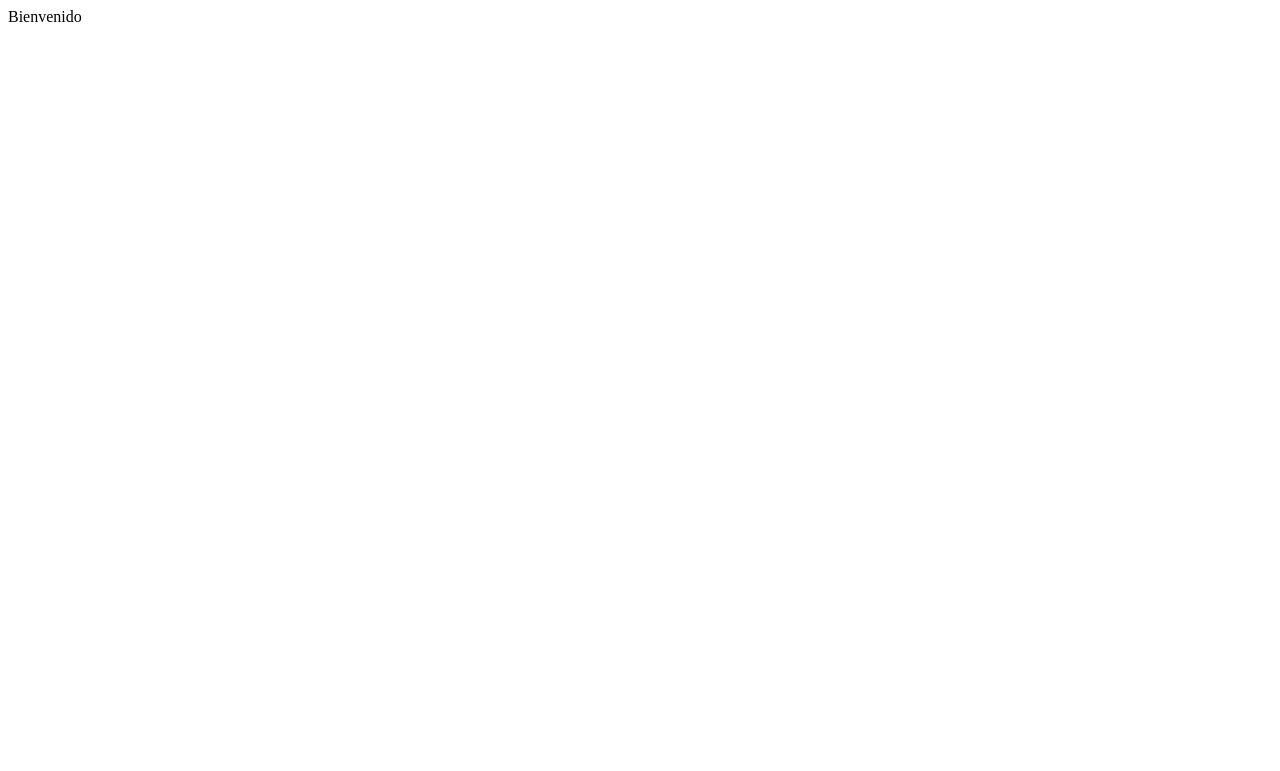
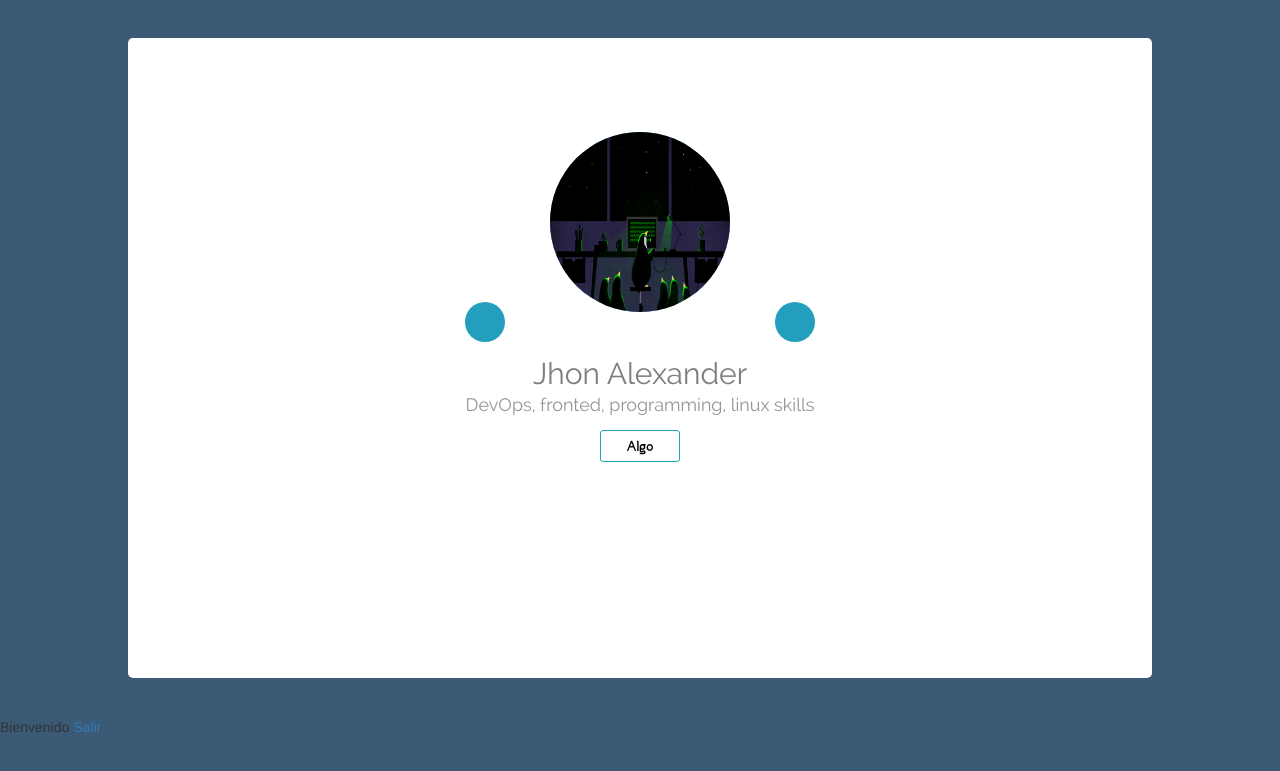
Before and after one commit to Alexjh16/loginMVC, a PHP site: page /index.php?class=Administrador&method=home in a window 1280 px wide. Before the commit the part shown is almost empty. Shown: the top 771 px of the page. Run offline with PHP 8.4, Linux system fonts and the light colour scheme; the visitor is signed in with stand-in values (Sample User, id 1).

Commit message:
Added home page

```diff
--- a/assets/app/css/styles.css
+++ b/assets/app/css/styles.css
@@ -126,3 +126,109 @@ body{
     color: white;
     font-weight: bolder;
 }
+
+.form-login span{
+    color: rgba(185, 45, 2);
+    font-family: "Raleway-Regular";
+    font-size: 1em;
+    transition: all .4s;
+}
+
+#HomeUser{
+    background: #3A5A75;
+}
+
+.profile-container{
+    position: relative;
+    margin: 3% auto;
+    padding: 5%;
+    width: 80%;
+    height: 80vh;
+    background-color: #FFFFFF;
+    border-radius: 5px;
+    text-align: center;
+}
+
+.items-container{
+   width: 350px;
+   height: auto;
+   position: relative;
+   margin: 30px auto;
+}
+
+.items-container .profile-picture{
+    background-color: #249EBD;
+    position: relative;
+    margin: 0px auto;
+    width: 180px;
+    height: 180px;
+    border-radius: 50%;
+    overflow: hidden;
+    text-align: center;
+}
+
+.profile-picture img{
+    width: 100%;
+    height: 100%;
+}
+
+.items-container .profile-name{
+    text-align: center;
+}
+
+.profile-name h2{
+    color: #7F7F7F;
+    margin: 45px 0px 5px;
+    font-weight: bolder;
+    font-family: "Raleway-Regular";
+}
+.profile-name h4{
+    color: rgba(127, 127, 127, 0.829);
+    margin: 0px 0px 5px;
+    font-family: "Raleway-Regular";
+}
+
+
+.contenedor-redes{
+    width: 100%;
+    height: 40px;
+    position: absolute;
+    top: 50%;
+    z-index: 2;
+}
+
+.contenedor-redes .red-face,
+.contenedor-redes .red-twitter{
+    width: 40px;
+    height: 40px;
+    border-radius: 50%;
+    background: #249EBD;
+    position: relative;
+}
+
+.contenedor-redes .red-face{
+    float: left;
+}
+
+.contenedor-redes .red-twitter{
+    float: right;
+}
+
+.btn-file{
+    margin: 10px auto;
+    width: 80px;
+    padding: 5px;
+    background-color: transparent;
+    color: black;
+    border: 1px solid #249EBD;
+    border-radius: 3px;
+    font-family: "Narrenschiff-Regular";
+    transition: 0.5s all;
+}
+
+.btn-file:hover{
+    background-color: #249EBD;
+    color: white;
+    transition: 0.5s all;
+    border: 1px solid rgb(199, 177, 177);
+}
--- a/controllers/AdministradorController.php
+++ b/controllers/AdministradorController.php
@@ -1,11 +1,18 @@
 <?php
 class AdministradorController{
     public function home(){
+        $title = "Home | User";
         require_once("views/administrador/home.php");
     }
     public function profile(){
         require_once("views/administrador/profile.php");
     }
+
+    public function logout(){
+        session_destroy();
+        header("location:?class=Login&method=login");
+        exit;
+    }
 }
 
 ?>
--- a/controllers/LoginController.php
+++ b/controllers/LoginController.php
@@ -30,8 +30,7 @@ class LoginController extends Login{
             header("location:?class=Administrador&method=home");
         }
         else{
-            print("Datos Incorrectos");
-            print('<a href="?class=Login&method=login">Volver</a>');
+            header("location:?class=Login&method=login&ErrorLogin=true");
         }
 
     }
--- a/views/administrador/home.php
+++ b/views/administrador/home.php
@@ -1 +1,36 @@
-<?php print("Bienvenido ".$_SESSION['user']->nombres_usuario); ?>
+<?php if(!isset($_SESSION['user'])): ?>
+    <?php  header("location:?class=Login&view=login"); ?>
+<?php  else:?>
+    <?php include("views/layouts/header.php"); ?>
+    <body id="HomeUser">
+    <div id="HomeUser">
+        <div class="profile-container">
+            <div class="items-container">
+                <div class="profile-picture">
+                    <img src="assets/app/img/linux.png" alt="">
+                </div>
+                <div class="profile-name">
+                        <h2>Jhon Alexander </h2>
+                        <h4>DevOps, fronted, programming, linux skills</h4>
+                        <button class="btn-file">Algo</button>
+                </div>
+                <div class="contenedor-redes">
+                    <div class="red-face">
+
+                    </div>
+                    <div class="red-twitter">
+
+                    </div>
+                </div>
+
+            </div>
+        </div>
+    </div>
+
+
+        <?php print("Bienvenido ".$_SESSION['user']->nombres_usuario); ?>
+        <a href="?class=Administrador&method=logout">Salir</a>
+    <?php include("views/layouts/footer.php"); ?>
+    </body>
+    <html>
+<?php  endif; ?>
--- a/views/login/login.php
+++ b/views/login/login.php
@@ -16,6 +16,9 @@
                     <div class="buttons-options">
                         <button type="submit" id="user_login">Login</button>
                         <button type="submit">Register</button>
+                        <?php if(isset($_REQUEST['ErrorLogin'])):?>
+                            <span>Inconrrect password or email !</span>
+                        <?php  endif;?>
                     </div>
 
             </form>
```
Also changed, not shown: assets/app/img/linux.png (added).
